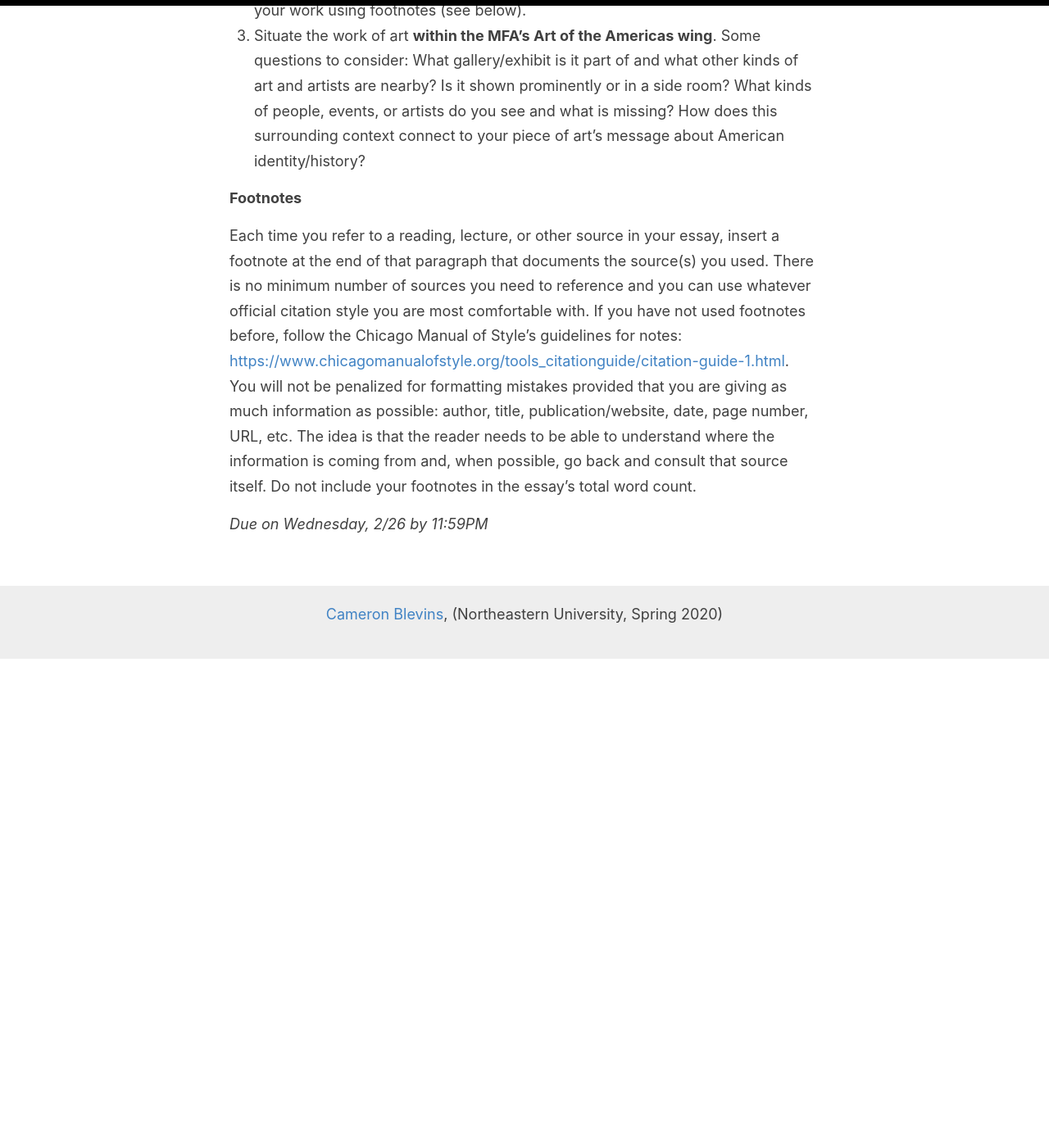
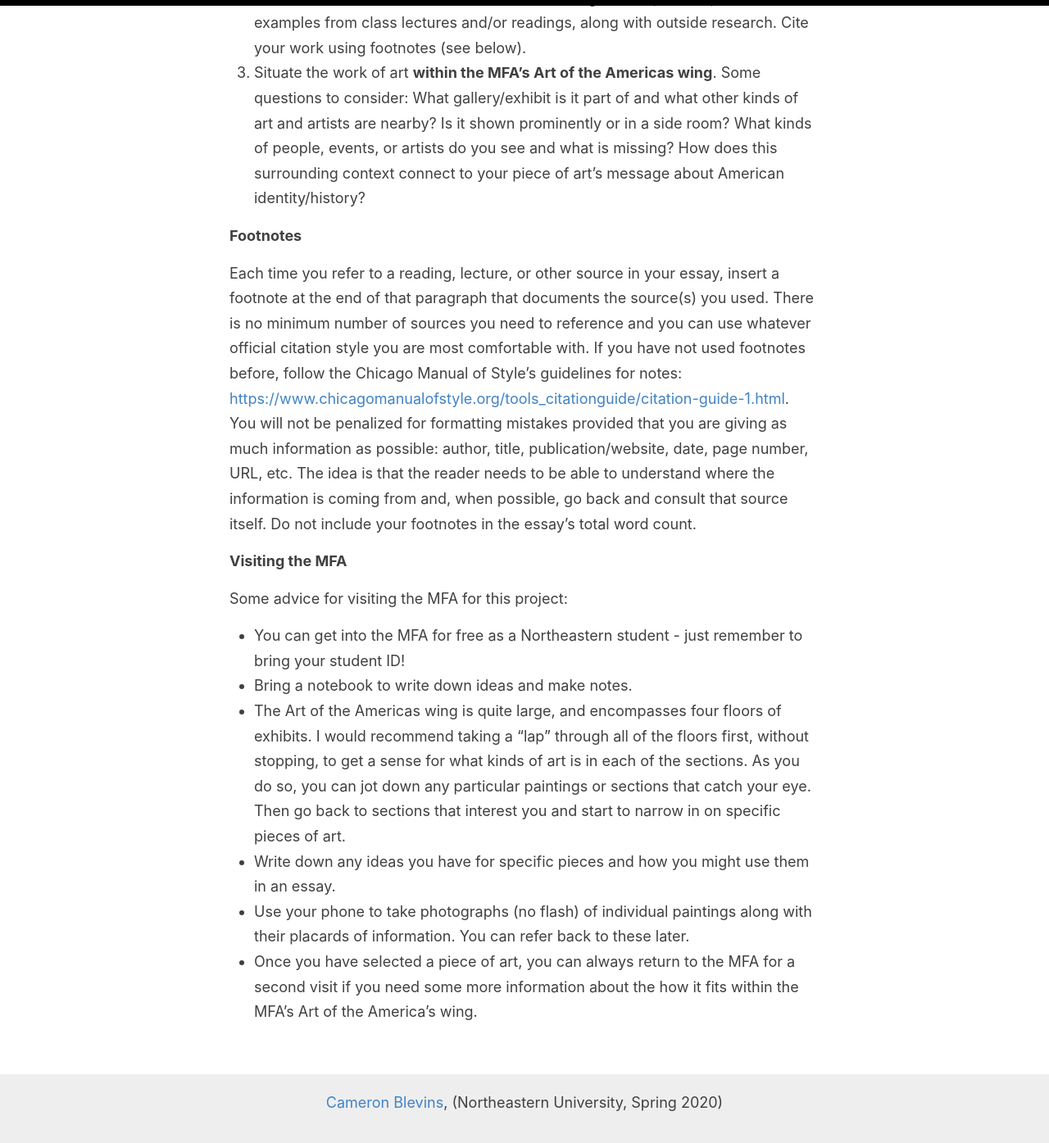
Before and after one commit to cblevins/f20-us-since-1876, a Jekyll site: the page built from mfa-project.md, in a window 1280 px wide and 1400 px high, scrolled down 1126 px. Shown: the top 1395 px of the window at 82% size. Built offline with Jekyll 4.4.1, drawn with Linux system fonts in a browser that asks for light colours; before the commit the page ends 1930 px from its top, so only the background shows below that; some of the changed text lies outside the part shown.

Commit message:
mfa instructions

```diff
--- a/mfa-project.md
+++ b/mfa-project.md
@@ -6,7 +6,9 @@ permalink: /mfa-project/
 
 ### Mid-Semester Project: Museum of Fine Arts
 
-Visit the Museum of Fine Arts and explore its Art of the Americas wing, then select one item from their collection of art that you can connect to the core question of this course: "What does it mean to be an American?" You will write an essay analyzing the piece of art within the larger context of American identity and American history. [Use this document as a template]({{site.baseurl}}/downloads/MFA_Project.docx), change the filename to `Lastname_MFA_Project.docx` (ex. `Blevins_MFA_Project.docx`), and upload it to [this Dropbox folder](https://www.dropbox.com/request/ujVENh5ZJHNtq7ikxZW5).
+Visit the Museum of Fine Arts and explore its Art of the Americas wing, then select one item from their collection of art that you can connect to the core question of this course: "What does it mean to be an American?" You will write an essay analyzing the piece of art within the larger context of American identity and American history. [Use this document as a template]({{site.baseurl}}/downloads/MFA_Project.docx), change the filename to `Lastname_MFA_Project.docx` (ex. `Blevins_MFA_Project.docx`), and upload it to [this Dropbox folder](https://www.dropbox.com/request/ujVENh5ZJHNtq7ikxZW5). (See below for advice on visiting the MFA.)
+
+*Due on Wednesday, 2/26 by 11:59PM*
 
 **Cover Page**
 
@@ -27,4 +29,13 @@ In 1,000-1,200 words, analyze the work of art you've selected and its relationsh
 
 Each time you refer to a reading, lecture, or other source in your essay, insert a footnote at the end of that paragraph that documents the source(s) you used. There is no minimum number of sources you need to reference and you can use whatever official citation style you are most comfortable with. If you have not used footnotes before, follow the Chicago Manual of Style's guidelines for notes: <https://www.chicagomanualofstyle.org/tools_citationguide/citation-guide-1.html>. You will not be penalized for formatting mistakes provided that you are giving as much information as possible: author, title, publication/website, date, page number, URL, etc. The idea is that the reader needs to be able to understand where the information is coming from and, when possible, go back and consult that source itself. Do not include your footnotes in the essay's total word count.
 
-*Due on Wednesday, 2/26 by 11:59PM*
+**Visiting the MFA**
+
+Some advice for visiting the MFA for this project:
+
+- You can get into the MFA for free as a Northeastern student - just remember to bring your student ID!
+- Bring a notebook to write down ideas and make notes.
+- The Art of the Americas wing is quite large, and encompasses four floors of exhibits. I would recommend taking a "lap" through all of the floors first, without stopping, to get a sense for what kinds of art is in each of the sections. As you do so, you can jot down any particular paintings or sections that catch your eye. Then go back to sections that interest you and start to narrow in on specific pieces of art.
+- Write down any ideas you have for specific pieces and how you might use them in an essay.
+- Use your phone to take photographs (no flash) of individual paintings along with their placards of information. You can refer back to these later.
+- Once you have selected a piece of art, you can always return to the MFA for a second visit if you need some more information about the how it fits within the MFA's Art of the America's wing.
```
